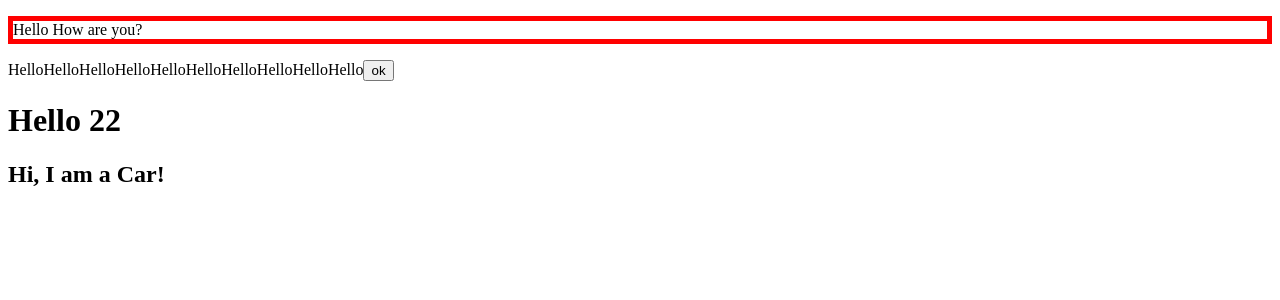
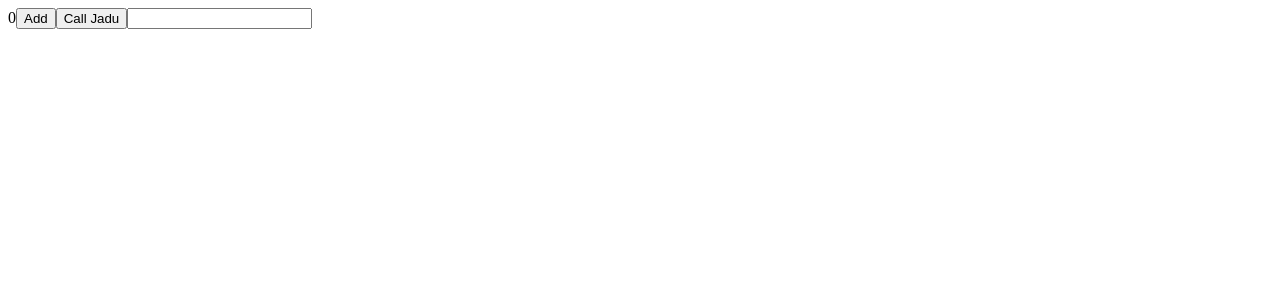
Before and after one commit to newtemp-bot/ReactJSForJignesh, a React (Vite) app in the folder 00BasicViteProject/: page / in a window 1280 px wide. Shown: the top 300 px of the page. Built offline with nearby package versions, Linux system fonts and the light colour scheme.

Commit message:
Function calling tec using Events

```diff
--- a/00BasicViteProject/src/App.jsx
+++ b/00BasicViteProject/src/App.jsx
@@ -1,20 +1,22 @@
 import Display from "./Display"
 import Footer from "./Footer"
 import Header from "./Header"
+import EventEx from "./EventEx"
 import './App.css'
 
 function App() {
 
   return (
     <>
-      <Header/>
+      {/* <Header/>
       <Display/>
       <p>
         Lorem ipsum dolor sit amet consectetur adipisicing elit. Officiis in incidunt, ipsum, optio quos ex qui sapiente atque commodi aperiam consectetur doloribus doloremque, obcaecati pariatur iste voluptatem. Quod, sapiente praesentium.
         Lorem ipsum dolor sit amet consectetur adipisicing elit. Officiis in incidunt, ipsum, optio quos ex qui sapiente atque commodi aperiam consectetur doloribus doloremque, obcaecati pariatur iste voluptatem. Quod, sapiente praesentium.
         Lorem ipsum dolor sit amet consectetur adipisicing elit. Officiis in incidunt, ipsum, optio quos ex qui sapiente atque commodi aperiam consectetur doloribus doloremque, obcaecati pariatur iste voluptatem. Quod, sapiente praesentium.
       </p>
-      <Footer/>
+      <Footer/> */}
+      <EventEx/>
     </>
   )
 }
--- /dev/null
+++ b/00BasicViteProject/src/EventEx.jsx
@@ -0,0 +1,21 @@
+import React, { useState } from 'react'
+
+const EventEx = () => {
+    let [count,setCount] = useState(0)
+    let jadu = (a) => {
+        console.log("Hello",a)
+    }
+    let kem = (val) => {
+        setCount(val.target.value)
+    }
+  return (
+    <>
+    <label>{count}</label>
+    <button onClick={()=>setCount(5)}>Add</button>
+    <button onClick={()=>jadu(10)}>Call Jadu</button>
+    <input type='text' onChange={(event)=>kem(event)}/>
+    </>
+  )
+}
+
+export default EventEx
--- a/00BasicViteProject/src/main.jsx
+++ b/00BasicViteProject/src/main.jsx
@@ -7,9 +7,10 @@ import ClassCompo from './ClassCompo'
 const jadu = React.createElement('p',{name:"kalal",className:"container",style:{border:'5px solid red'}},'Hello How are you?');
 
 ReactDOM.createRoot(document.getElementById('root')).render(
-    <>{jadu}
+    <>{/* {jadu}
     <Test/>
-    <ClassCompo/>
+    <ClassCompo/> */}
+    <App/>
     </>
 )
 
```
